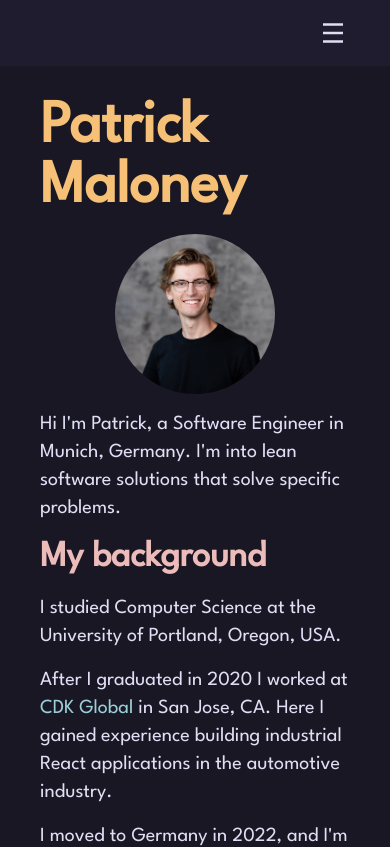
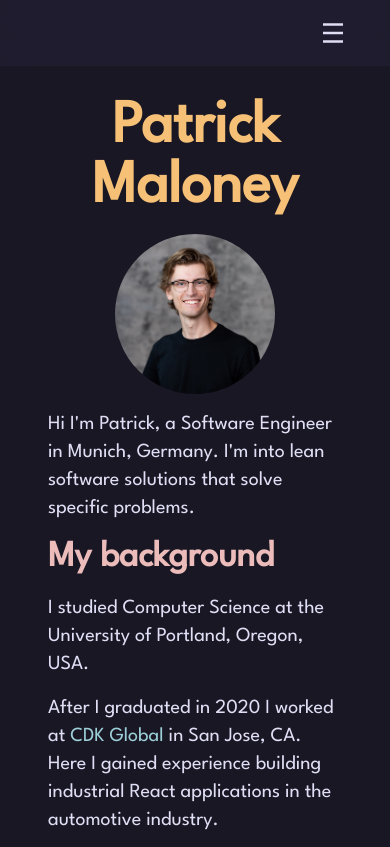
Before and after one commit to prmaloney/prmaloney, a SvelteKit app: page / in a window 390 px wide. Shown: the top 847 px of the page. Built offline with nearby package versions, Linux system fonts and the light colour scheme.

Commit message:
more responsivity adjustments for project details page

```diff
--- a/src/routes/+layout.svelte
+++ b/src/routes/+layout.svelte
@@ -62,7 +62,7 @@
 		</div>
 	</header>
 
-	<main class="flex-1 px-10 sm:px-30 md:px-40 lg:px-60 xl:px-80 my-8">
+	<main class="flex-1 px-12 sm:px-20 md:px-40 lg:px-60 xl:px-80 my-8">
 		{#key data.url}
 			<div
 				in:fly={{ duration: transitionSpeed, y: -50, easing: cubicInOut, delay: transitionSpeed }}
--- a/src/routes/+page.svelte
+++ b/src/routes/+page.svelte
@@ -2,8 +2,8 @@
 </script>
 
 <div>
-	<div class="flex flex-col items-center">
-		<h1>Patrick Maloney</h1>
+	<div class="flex flex-col items-center justify-center md:justify-start">
+		<h1 class="text-center md:text-left">Patrick Maloney</h1>
 		<img
 			class="h-40 w-40 md:h-64 md:w-64 object-cover rounded-full mb-4"
 			src="photo_patrick01.jpg"
--- a/src/routes/projects/[slug]/+page.svelte
+++ b/src/routes/projects/[slug]/+page.svelte
@@ -7,20 +7,23 @@
 	const content = marked.parse(data.description);
 </script>
 
-<div class="project-header">
+<div class="flex flex-col items-center gap-4 mb-8 md:items-start">
+	<h1>{data.name}</h1>
 	<img src={data.image[0].url} alt={data.name} />
-	<div class="project-header-text">
-		<h1>{data.name}</h1>
-		<div class="tags">
+	<div class="flex flex-row gap-2 text-muted">
 		{#each data.tags as tag}
 			<span class="tag">{tag}</span>
 		{/each}
 	</div>
-		<a class="text-white" href={data.sourceCode} target="_blank" rel="noreferrer">
+	<a
+		class="flex items-center text-white max-w-fit pr-4 pl-2 bg-love"
+		href={data.sourceCode}
+		target="_blank"
+		rel="noreferrer"
+	>
 		<Icon name="github" />
 		View Source
 	</a>
-	</div>
 </div>
 {@html content}
 
```
Lines whose indentation alone changed are shown as unchanged.
